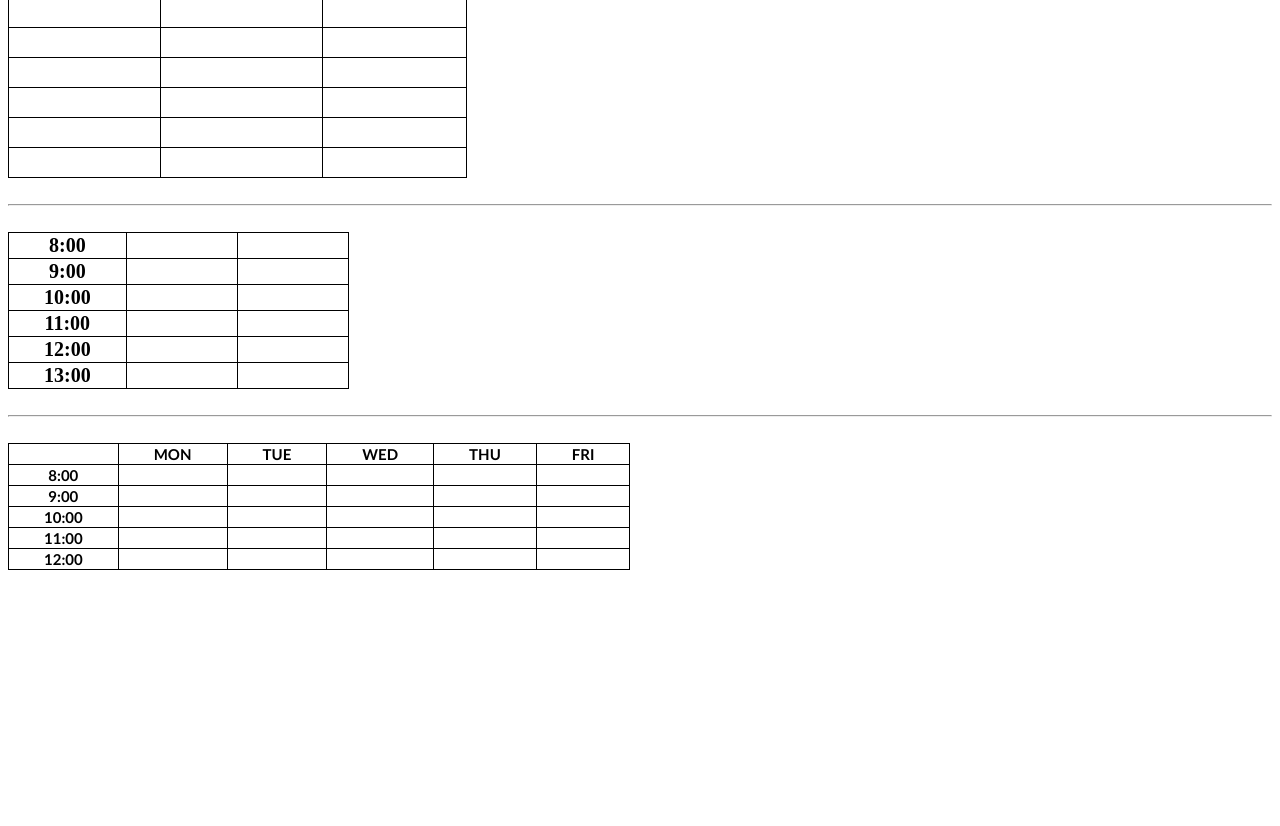
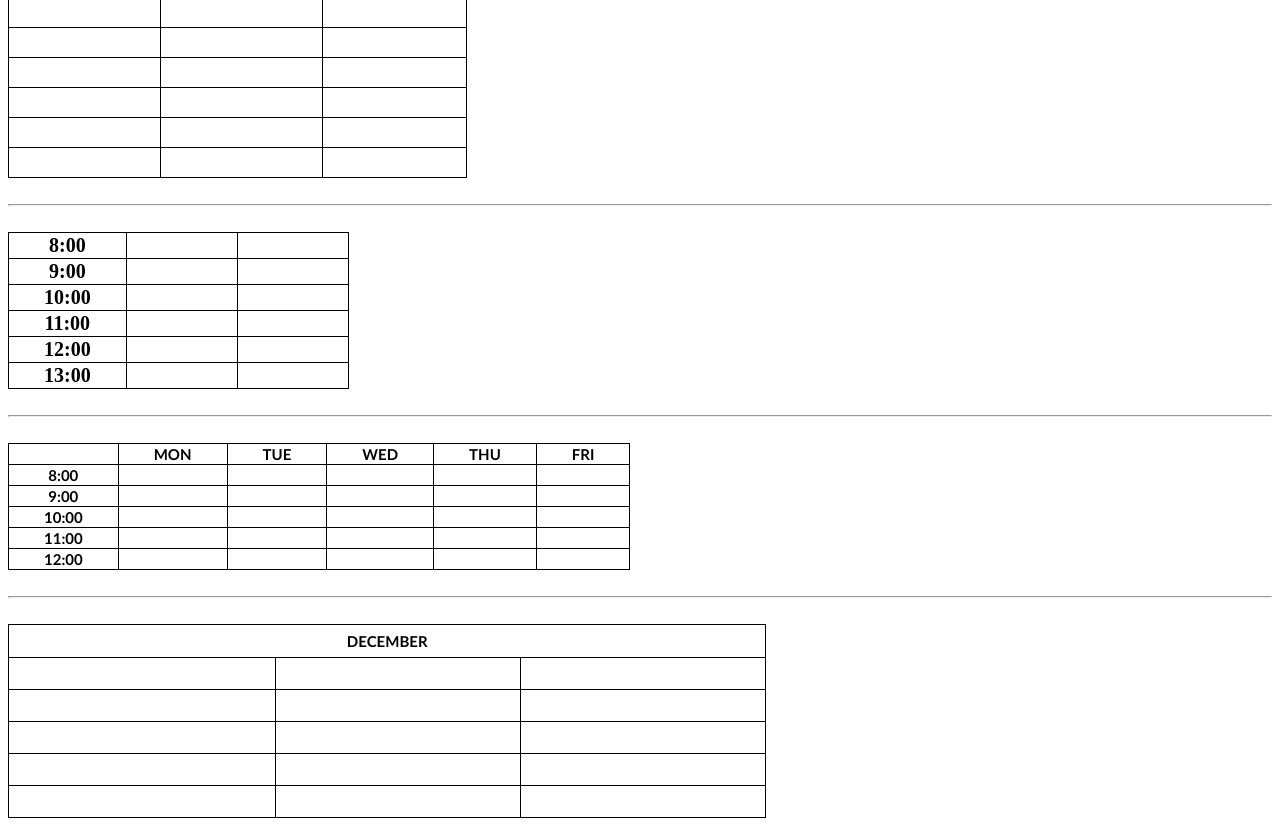
Before and after one commit to cardosoxaviersamuel-pixel/tabelas, a plain HTML site: page index.html in a window 1280 px wide. Shown: the part 113-939 px from the top of the page. Before the commit the page ends 800 px from the top, so only its background shows below. Drawn offline with Linux system fonts and the light colour scheme.

Commit message:
Versão 1.4 - Quarta Tabela

```diff
--- a/index.html
+++ b/index.html
@@ -28,6 +28,12 @@
         font-size: 15px;
         font-family: 'Gill Sans', 'Gill Sans MT', Calibri, 'Trebuchet MS', sans-serif;
       }
+      #tab4{
+        font-size: 15px;
+        width: 60%;
+        font-family: 'Gill Sans', 'Gill Sans MT', Calibri, 'Trebuchet MS', sans-serif;
+      }
+      #tab4 th { font-size: 15px; padding: 7px;}
 
     </style>
   </head>
@@ -162,5 +168,38 @@
       </tr>
     </table>
 
+    <br><hr><br>
+
+    <table id="tab4">
+      <tr>
+        <th colspan="3">DECEMBER</th>
+      </tr>
+            <tr>
+        <td>&nbsp;</td>
+        <td></td>
+        <td></td>
+      </tr>
+      <tr>
+        <td>&nbsp;</td>
+        <td></td>
+        <td></td>
+      </tr>
+      <tr>
+        <td>&nbsp;</td>
+        <td></td>
+        <td></td>
+      </tr>
+      <tr>
+        <td>&nbsp;</td>
+        <td></td>
+        <td></td>
+      </tr>
+      <tr>
+        <td>&nbsp;</td>
+        <td></td>
+        <td></td>
+      </tr>
+    </table>
+
   </body>
 </html>
```
